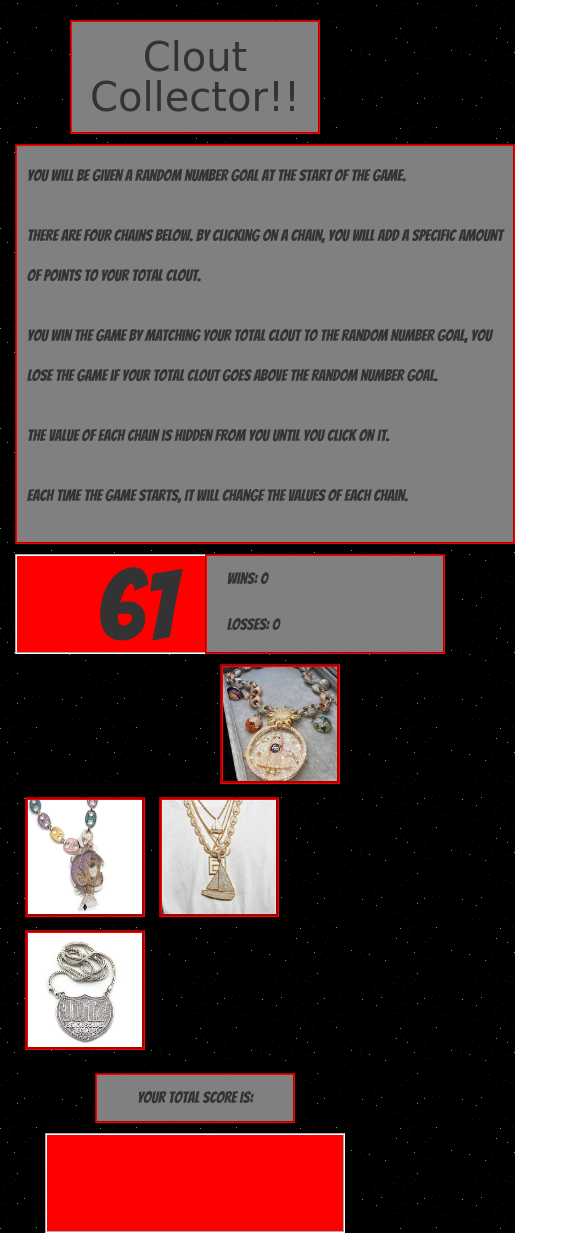
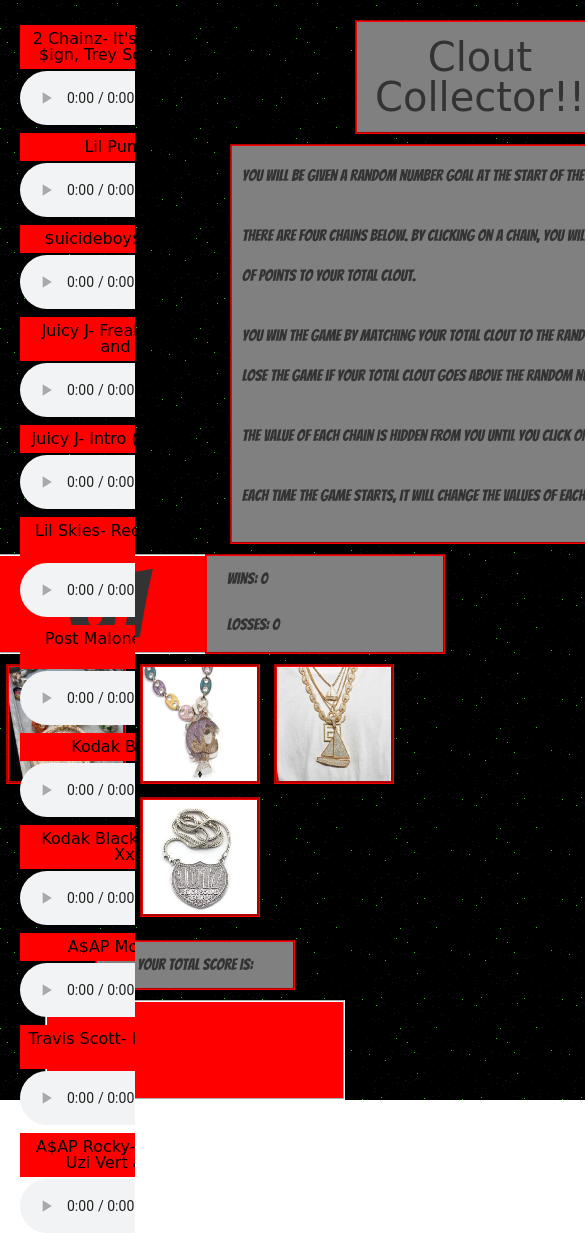
Before and after one commit to PRoss7/Crystal-Collector, a plain HTML site: page index.html in a window 390 px wide. Shown: the top 1233 px of the page, 585 px wide, since content can reach past the window. After the commit the page ends 1100 px from the top, so only its background shows below. Drawn offline with nearby package versions, Linux system fonts and the light colour scheme; a web font is replaced by a local one.

Commit message:
site files

```diff
--- a/assets/css/style.css
+++ b/assets/css/style.css
@@ -24,8 +24,31 @@ h1 {
 	margin: 0 auto;
 	margin-top: 20px;
 	font-family: 'Sedgwick Ave Display', cursive;
+	margin-left: 340px;
 
 }
+
+#audio {
+	overflow: auto;
+	position: fixed;
+	float: left;
+	margin-top: 20px;
+	z-index: 1;
+	margin-left: 20px;
+}
+
+
+h2 {
+	color: black;
+	font-family: 'Sedgwick Ave Display', cursive;
+	border: 1px solid red;
+	background: red;
+	padding: 5px;
+	margin: 5px 0 2px 0;
+	width: 300px;
+	text-align: center;
+}
+
 
 #section {
 	border: 2px groove red;
@@ -34,6 +57,7 @@ h1 {
 	height: 400px;
 	margin: 0 auto;
 	margin-top: 10px;
+	margin-left: 215px;
 }
 
 p {
@@ -72,22 +96,12 @@ img {
 	margin: 0 auto;
 	margin-top: 10px;
 	border: 3px groove red;
-}
-
-.img-1 {
-	margin-left: 205px;
-}
-
-.img-2 {
 	margin-left: 10px;
 }
 
-.img-3 {
-	margin-left: 10px;
-}
-
-.img-4 {
-	margin-left: 10px;
+.col-6 {
+	display: block;
+	text-align: center;
 }
 
 #yourScoreIs {
--- a/assets/javascript/game.js
+++ b/assets/javascript/game.js
@@ -1,6 +1,4 @@
 window.onload = function() {
-
-
 
 
 
@@ -15,6 +13,7 @@ $(document).ready(function() {
 			var wins = 0;
 			var losses = 0;
 
+
 			// Random Numbers for each chain
 			var randomOne = Math.floor(Math.random() * 11 + 1);
 			var randomTwo = Math.floor(Math.random() * 11 + 1);
@@ -24,10 +23,12 @@ $(document).ready(function() {
 			$('#wins').text(wins);
 			$('#losses').text(losses);
 
+
+
 			// Add up wins
 			function win() {
 				wins++;
-			$('#wins').text(wins);
+				$('#youWin').text(wins);
 				alert("You Won!");
 				reset();
 			}
--- a/index.html
+++ b/index.html
@@ -29,7 +29,86 @@
 <script src="assets/javascript/game.js"></script>
 
 
+	<div class="row">
+
+		<div class="col-xs-4" id="audio">
+
+			<h2>2 Chainz- It's a Vibe (feat. Ty Dolla $ign, Trey Songz and Jhene Aiko)</h2>
+			<audio controls>
+			  <source src="assets/ItsAVibe.mp3" type="audio/mpeg">
+			</audio>
+
+			<br>
+
+			<h2>Lil Pump- Gucci Gang</h2>
+			<audio controls>
+			  <source src="assets/GucciGang.mp3" type="audio/mpeg">
+			</audio>
+
+			<br>
+
+			<h2>$uicideboy$- For The Last Time</h2>
+			<audio controls>
+			  <source src="assets/ForTheLastTime.mp3" type="audio/mpeg">
+			</audio>
+
+			<h2>Juicy J- Freaky (feat. A$AP Rocky and $uicideboy$)</h2>
+			<audio controls>
+			  <source src="assets/Freaky.mp3" type="audio/mpeg">
+			</audio>
+
+			<h2>Juicy J- Intro (prod by $uicideBoy$)</h2>
+			<audio controls>
+			  <source src="assets/Intro.mp3" type="audio/mpeg">
+			</audio>
+
+			<h2>Lil Skies- Red Roses (feat. Landon Cube)</h2>
+			<audio controls>
+			  <source src="assets/RedRoses.mp3" type="audio/mpeg">
+			</audio>
+
+			<h2>Post Malone- Rockstar (feat. 21 Savage)</h2>
+			<audio controls>
+			  <source src="assets/rockstar.mp3" type="audio/mpeg">
+			</audio>
+
+			<h2>Kodak Black- Transportin</h2>
+			<audio controls>
+			  <source src="assets/Transportin.mp3" type="audio/mpeg">
+			</audio>
+
+			<h2>Kodak Black- Roll In Peace (feat. Xxxtentacion)</h2>
+			<audio controls>
+			  <source src="assets/RollInPeace.mp3" type="audio/mpeg">
+			</audio>
+
+			<h2>A$AP Mob- Feels So Good</h2>
+			<audio controls>
+			  <source src="assets/FeelsSoGood.mp3" type="audio/mpeg">
+			</audio>
+
+			<h2>Travis Scott- beibs in the trap (feat. NAV)</h2>
+			<audio controls>
+			  <source src="assets/Trap.mp3" type="audio/mpeg">
+			</audio>
+
+			<h2>A$AP Rocky- RAF (feat. Quavo, Lil Uzi Vert and Frank Ocean)</h2>
+			<audio controls>
+			  <source src="assets/RAF.mp3" type="audio/mpeg">
+			</audio>
+
+			<h2>Playboi Carti- New Choppa (feat. A$AP Rocky)</h2>
+			<audio controls>
+			  <source src="assets/NewChoppa.mp3" type="audio/mpeg">
+			</audio>
+
+
+		</div>
+
 <div class="container">
+
+
+		<div class="col-xs-8">
 
 			<h1>Clout Collector!!</h1>
 
@@ -47,7 +126,12 @@
 
 			</div>
 
+		</div>
+
+	</div>
+
 	<div class="row">
+
 		<div class="col-xs-6">
 
 			<div id="randomNumber"></div>
@@ -65,29 +149,23 @@
 
 	</div>
 
-	<!--<div class="row">-->
+	<div class="row">
+
+		<div class="col-6">
 
 			<div class="images">
 
-			<!--<div class="col-xs-3">-->
 				<img src="assets/images/diamond-1.jpg" class="img-1" id="randomOne" alt="Crystal 1">
-			<!--</div>-->
 
-			<!--<div class="col-xs-3">-->
 				<img src="assets/images/diamond-2.jpeg" class="img-2" id="randomTwo" alt="Crystal 2">
-			<!--</div>-->
 
-			<!--<div class="col-xs-3">-->
 				<img src="assets/images/diamond-3.jpg" class="img-3" id="randomThree" alt="Crystal 3">
-			<!--</div>-->
 
-			<!--<div class="col-xs-3">-->
 				<img src="assets/images/diamond-4.jpg" class="img-4" id="randomFour" alt="Crystal 4">
-			<!--</div>-->
 
 			</div>
 
-		<!--</div>-->
+		</div>
 
 	</div>
 
```
Also changed, not shown: 13 other files. Lines whose indentation alone changed are shown as unchanged.
